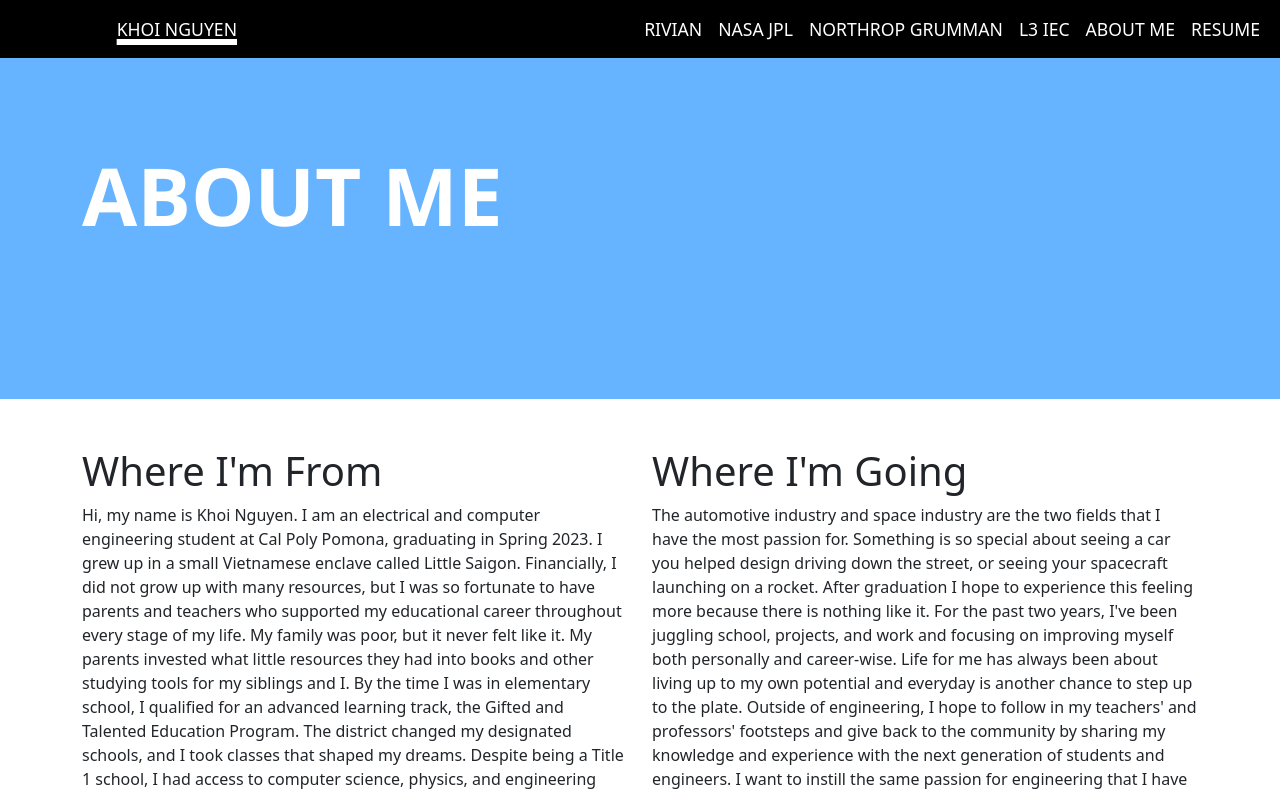
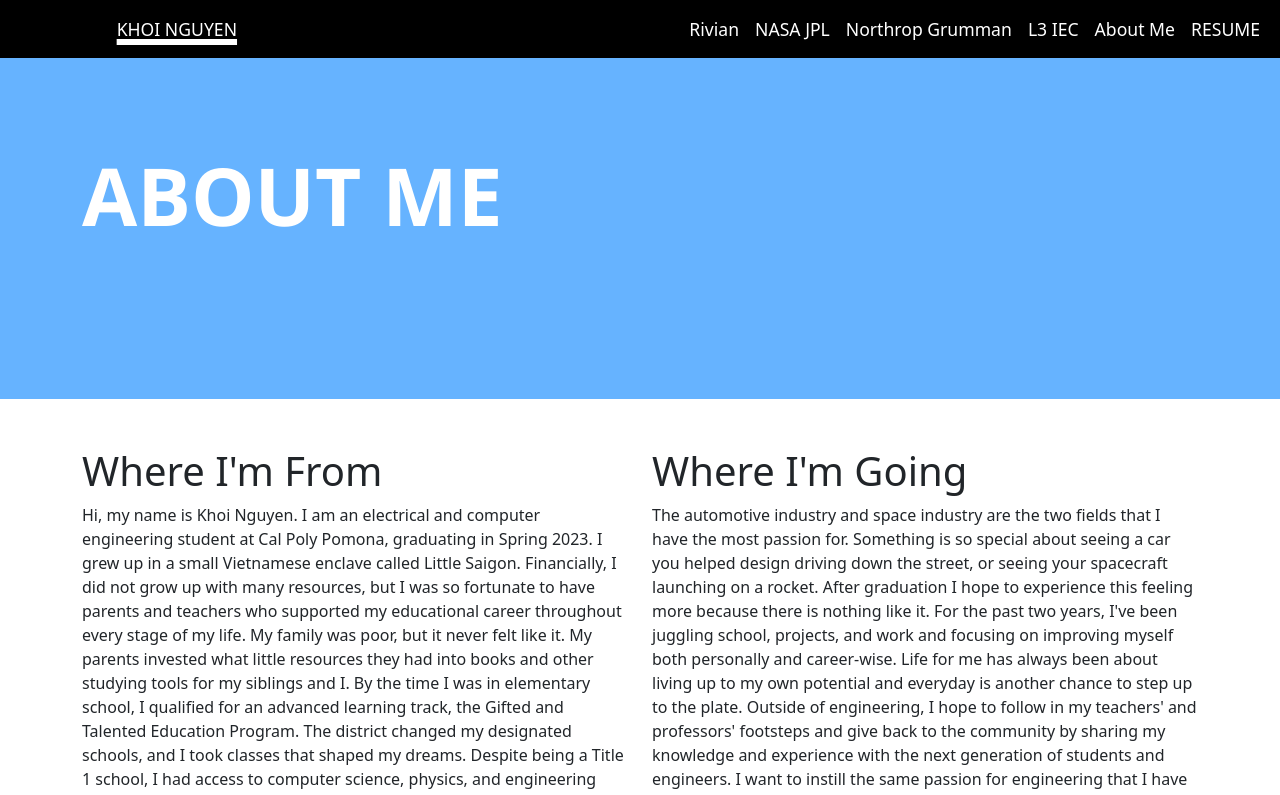
Before and after one commit to khoiminhnguyen/khoiminhnguyen.github.io, a plain HTML site: page about.html in a window 1280 px wide. Shown: the top 795 px of the page. Drawn offline with nearby package versions, Linux system fonts and the light colour scheme.

Commit message:
Update about.html

```diff
--- a/about.html
+++ b/about.html
@@ -32,19 +32,19 @@
           <div class="collapse navbar-collapse" id="navmenu">
               <ul class="navbar-nav ms-auto">
                 <li class="nav-item">
-                  <a href="index.html#rivian" class="nav-link nav-item-text">RIVIAN</a>
+                  <a href="index.html#rivian" class="nav-link nav-item-text">Rivian</a>
                 </li>
                 <li class="nav-item">
                   <a href="index.html#nasa" class="nav-link nav-item-text">NASA JPL</a>
                 </li>
                 <li class="nav-item">
-                  <a href="index.html#ng" class="nav-link nav-item-text">NORTHROP GRUMMAN</a>
+                  <a href="index.html#ng" class="nav-link nav-item-text">Northrop Grumman</a>
                 </li>
                 <li class="nav-item">
                   <a href="index.html#l3" class="nav-link nav-item-text">L3 IEC</a>
                 </li>
                 <li class="nav-item">
-                  <a href="about.html" class="nav-link nav-item-text">ABOUT ME</a>
+                  <a href="about.html" class="nav-link nav-item-text">About Me</a>
                 </li>
                 <li class="nav-item nav-item-text">
                   <a href="https://docs.google.com/document/d/1UL4uUA7EP6CMuGkQOuOCuGX_CeTuwXxSpNr4F12MhzI/edit?usp=sharing" target= "_blank" class="nav-link nav-item-text">RESUME</a>
```
